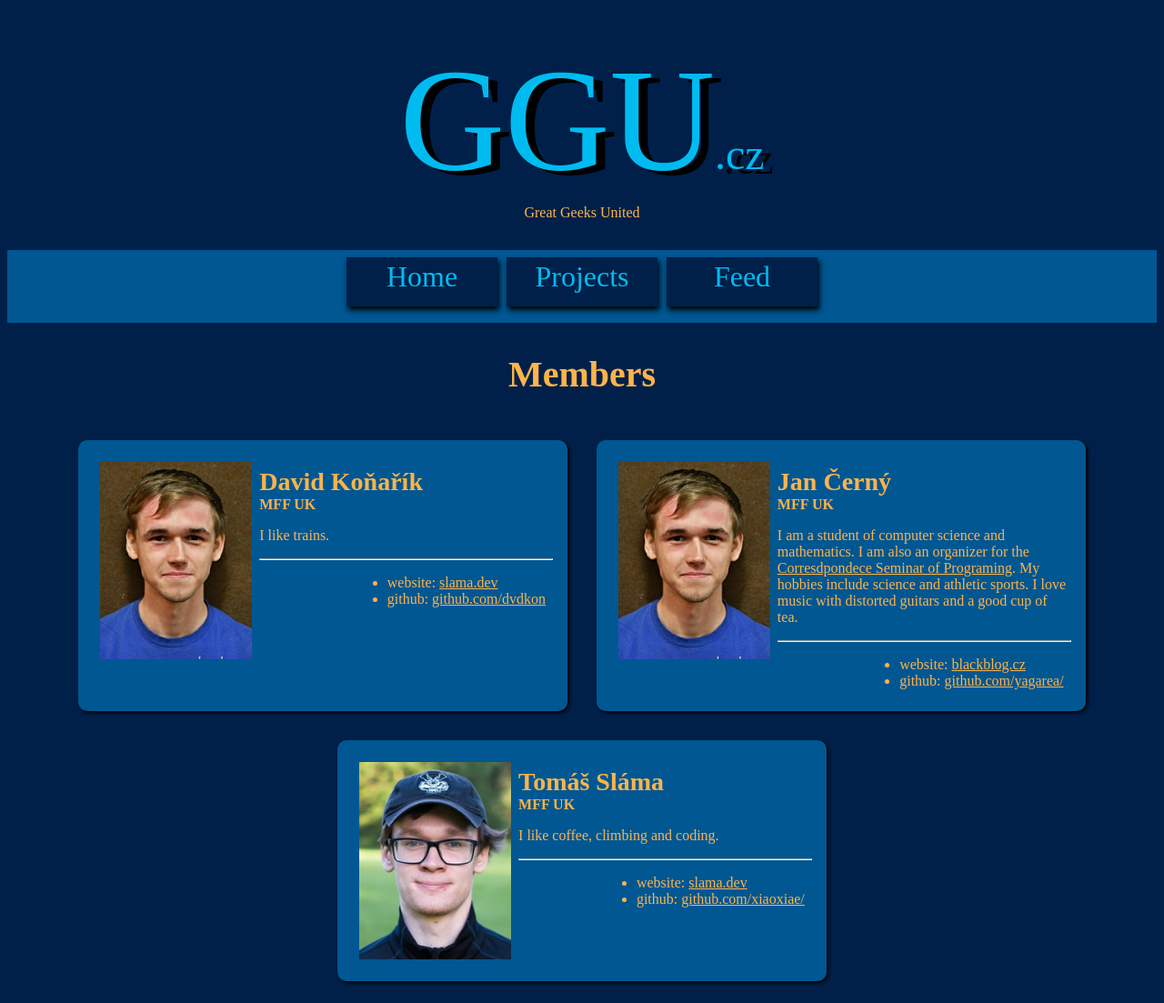
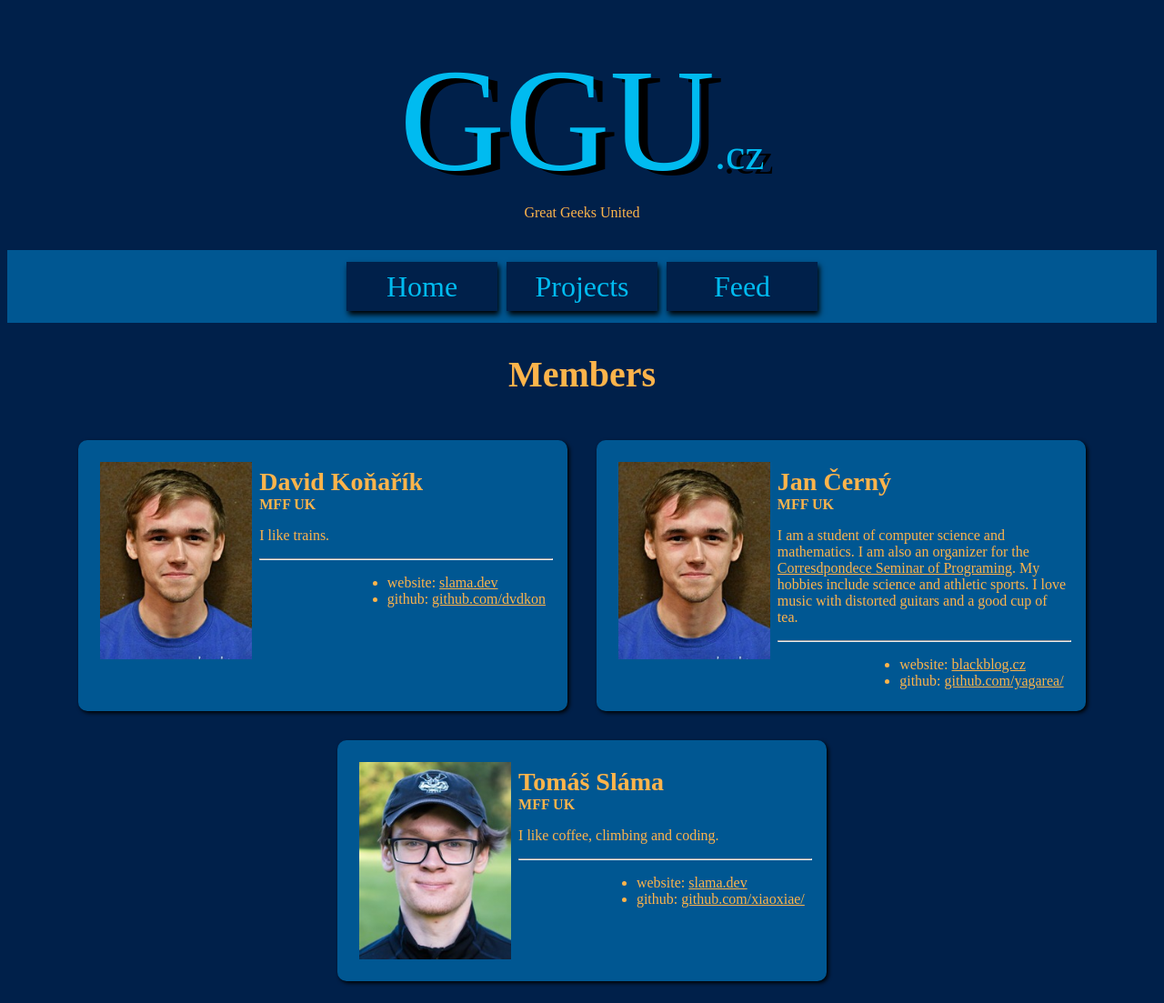
Before and after one commit to yagarea/ggu.cz, a Jekyll site: the page built from index.md, in a window 1280 px wide. Shown: the whole page at 91% size. Built offline with Jekyll 4.4.1, drawn with Linux system fonts in a browser that asks for light colours.

Commit message:
correctly center menu buttons

```diff
--- a/assets/css/styles.sass
+++ b/assets/css/styles.sass
@@ -54,16 +54,17 @@ a
   background-color: $block-color
   left: 50%
   text-align: center
-  padding: 0.5em
   display: flex
   justify-content: center
   gap: 10px
   flex-direction: row
+  height: 5em
 
 .nav-button
   background-color: $background-color
   height: 3em
   width: 10em
+  margin: auto 0
   position: relative
   border: 3px solid $background-color
   padding: 0
@@ -73,7 +74,12 @@ a
     color: $highlight-color
     text-decoration: none !important
     font-size: 2em
-    margin-top: 1em
+    margin: 0
+    position: absolute
+    top: 50%
+    left: 50%
+    -ms-transform: translate(-50%, -50%)
+    transform: translate(-50%, -50%)
 
 
 //-----------------------------------
```
